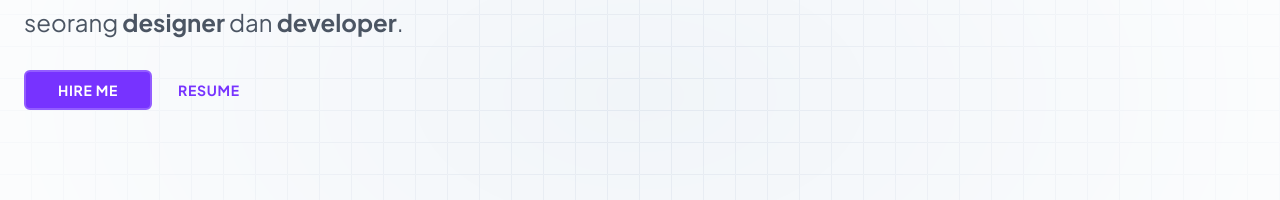
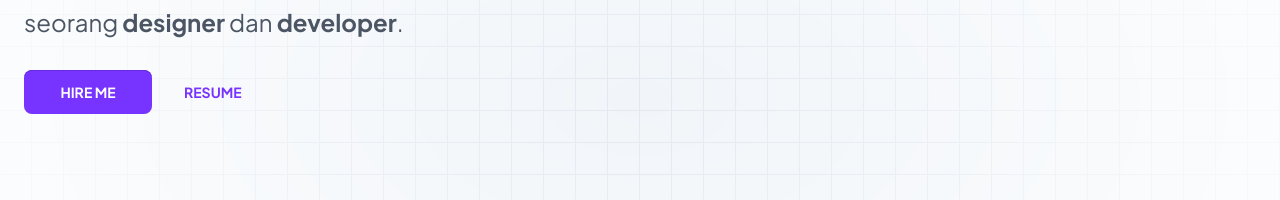
Before and after one commit to enjidev/enji.dev, a Next.js app: page / in a window 1280 px wide. Shown: the part 358-558 px from the top of the page. Built offline with nearby package versions, Linux system fonts and the light colour scheme.

Commit message:
feat: improve button styles

```diff
--- a/src/pages/index.tsx
+++ b/src/pages/index.tsx
@@ -65,11 +65,11 @@ const Index: NextPage = () => {
             </h1>
             {/* cta */}
             <div className="mt-8 flex animate-fade-in gap-2 animation-delay-100">
-              <Link href="/" className="button min-w-[128px]">
-                HIRE ME
+              <Link href="/" className="button button-big min-w-[128px]">
+                Hire Me
               </Link>
-              <Link href="/" className="button-outlined">
-                RESUME
+              <Link href="/" className="button-outlined button-big">
+                Resume
               </Link>
             </div>
             {/* tech stack */}
--- a/src/styles/globals.css
+++ b/src/styles/globals.css
@@ -15,15 +15,19 @@
 
   .button,
   .button-outlined {
-    @apply inline-block rounded-md border-2 border-transparent py-2 px-4 text-center text-sm font-bold uppercase tracking-wider;
+    @apply inline-block rounded-md py-2 px-4 text-center text-sm font-bold uppercase transition duration-150;
   }
 
   .button {
-    @apply border-primary-300 bg-primary-400 text-white hover:border-primary-400 hover:bg-primary-500;
+    @apply border-primary-300 bg-primary-400 text-white highlight-primary-500 hover:bg-primary-500 hover:highlight-primary-600;
   }
 
   .button-outlined {
     @apply text-primary-400  hover:text-primary-600;
+  }
+
+  .button-big {
+    @apply rounded-lg py-3 px-6;
   }
 
   .content-wrapper {
--- a/tailwind.config.js
+++ b/tailwind.config.js
@@ -88,6 +88,15 @@ module.exports = {
         },
         { values: theme('animationDelay') }
       );
+
+      matchUtilities(
+        {
+          highlight: (value) => ({
+            boxShadow: `inset 0 1px 0 0 ${value}`,
+          }),
+        },
+        { values: flattenColorPalette(theme('backgroundColor')), type: 'color' }
+      );
     },
   ],
 };
```
